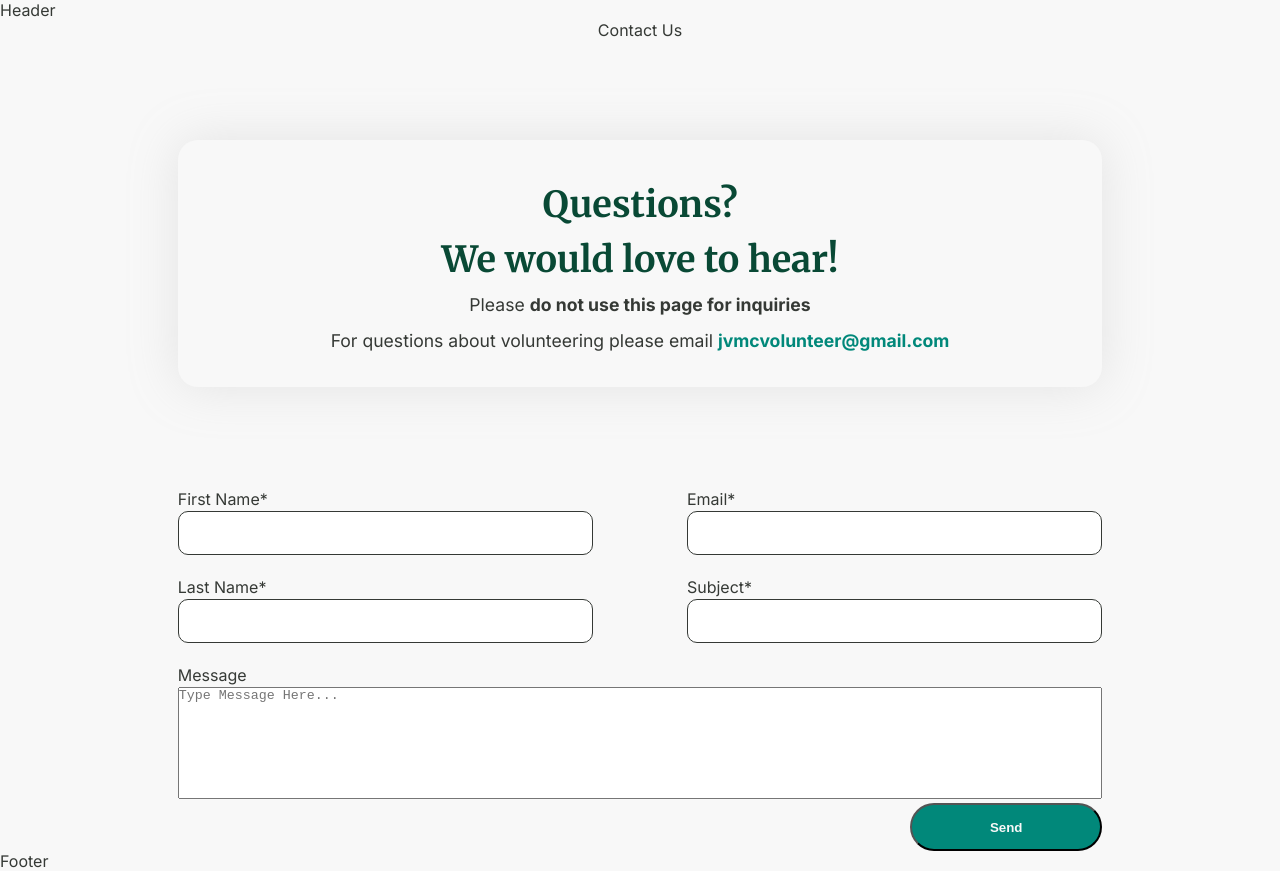
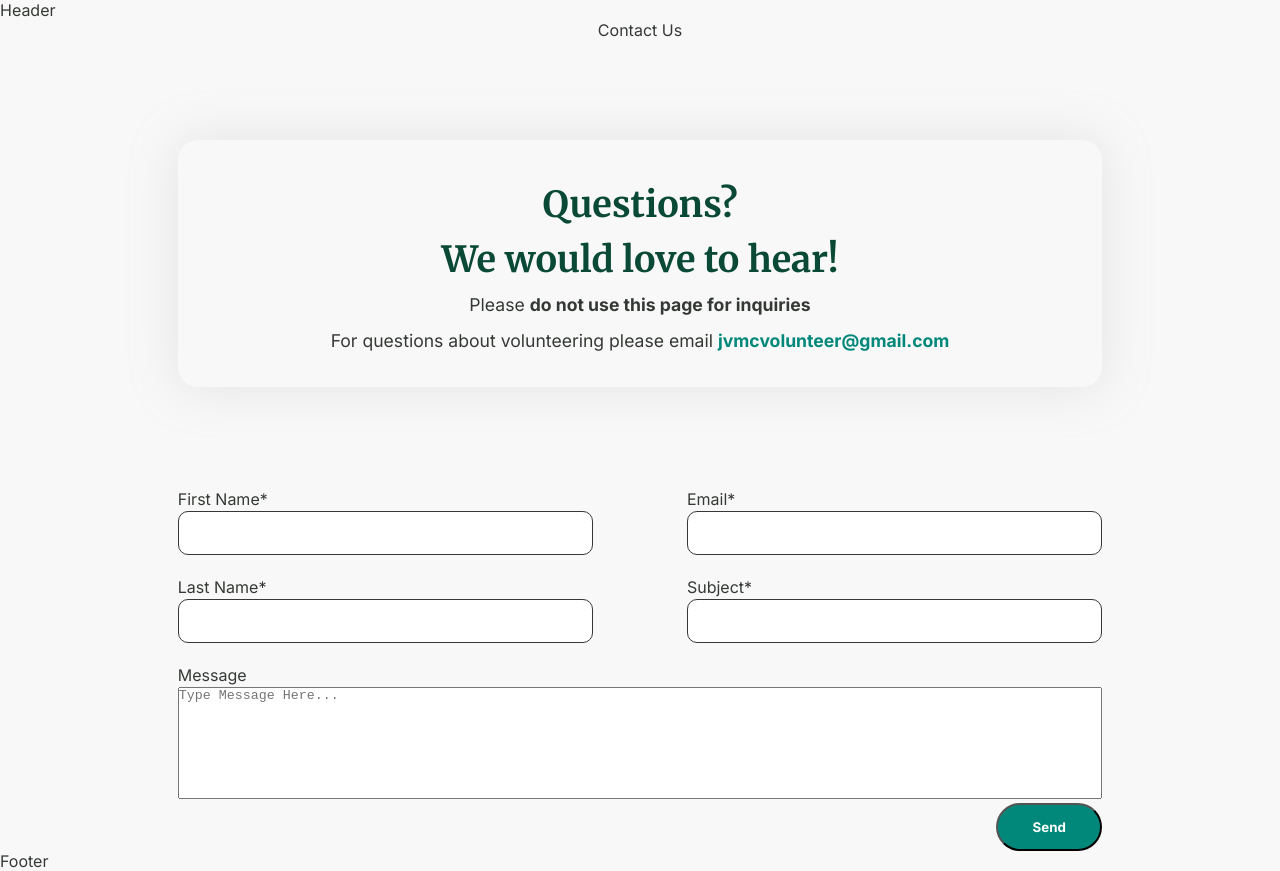
Before and after one commit to include-davis/jvmc, a Next.js app: page /contact-us in a window 1280 px wide. Built offline with nearby package versions, Linux system fonts and the light colour scheme.

Commit message:
Update button styling

```diff
--- a/app/(pages)/contact-us/page.jsx
+++ b/app/(pages)/contact-us/page.jsx
@@ -94,8 +94,8 @@ export default function ContactUs() {
                 />
             </div>
             <div className={styles.buttonArea}>
-              <button type="submit" className="btn">
-                Send
+              <button type="submit" className={styles.sendButton}>
+                <b>Send</b>
               </button>
             </div>
           </form>
--- a/app/(pages)/contact-us/page.module.scss
+++ b/app/(pages)/contact-us/page.module.scss
@@ -99,3 +99,19 @@
     flex-direction: row-reverse;
     width: 100%;
 }
+
+.sendButton {
+    display: flex;
+    align-items: center;
+    justify-content: center;
+    background-color: var(--teal);
+    width: 106px;
+    height: 48px;
+    border-radius: 100px;
+    color: white;
+}
+
+.sendButton b {
+    font-weight: var(--bold);
+    font-family: var(--font2);
+}
```
